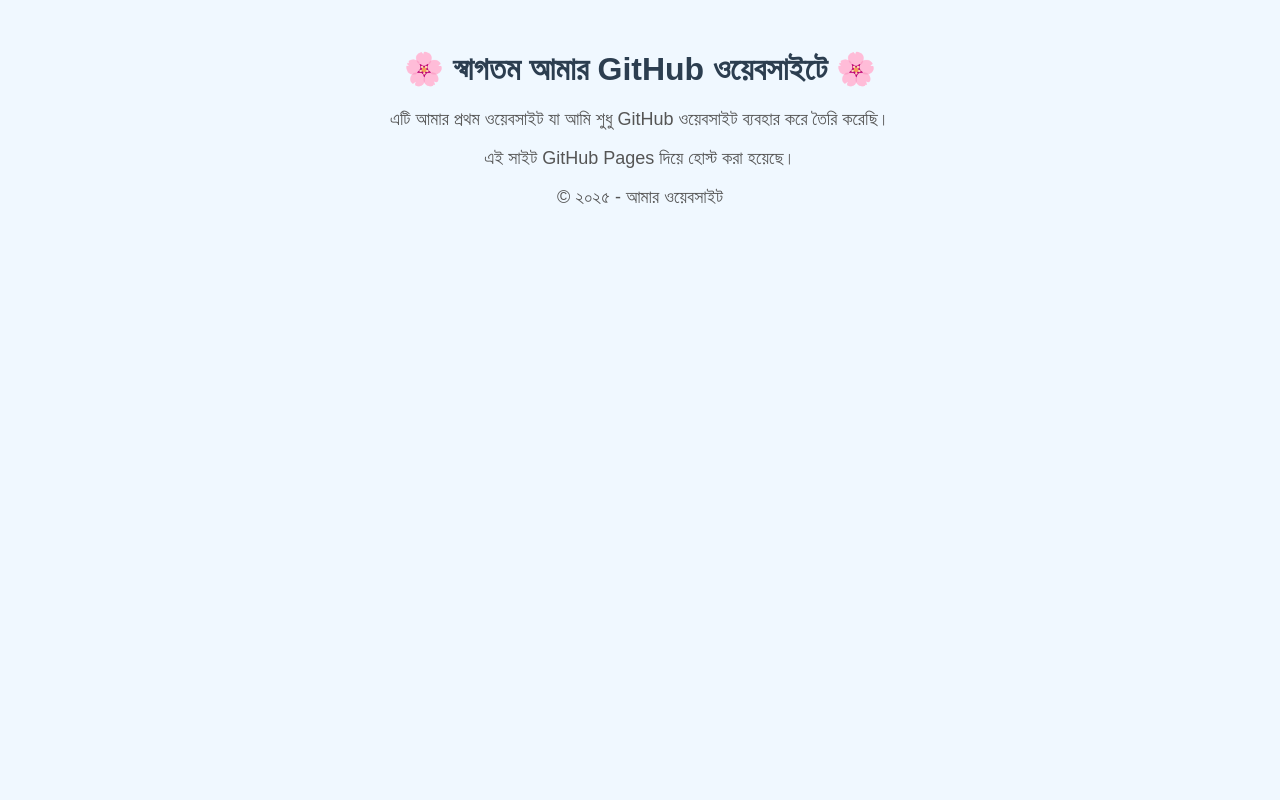
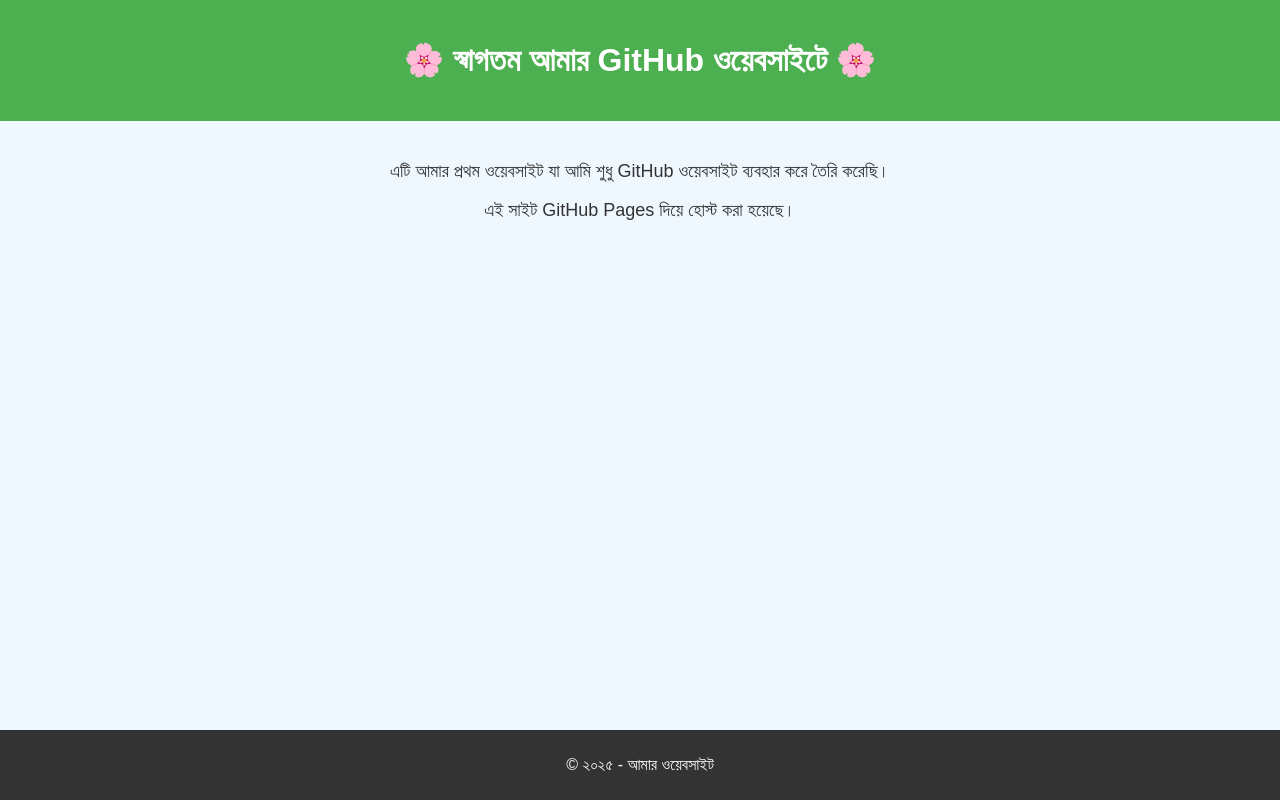
Before and after one commit to shahrear02/practice_website, a plain HTML site: page index.html in a window 1280 px wide. Drawn offline with Linux system fonts and the light colour scheme.

Commit message:
Update style.css

```diff
--- a/style.css
+++ b/style.css
@@ -1,15 +1,28 @@
 body {
     font-family: Arial, sans-serif;
     background-color: #f0f8ff;
+    color: #333;
     text-align: center;
-    margin-top: 50px;
+    margin: 0;
+    padding: 0;
 }
 
-h1 {
-    color: #2c3e50;
+header {
+    background-color: #4CAF50;
+    color: white;
+    padding: 20px 0;
 }
 
-p {
-    color: #555;
+main {
+    margin: 40px 20px;
     font-size: 18px;
 }
+
+footer {
+    background-color: #333;
+    color: white;
+    padding: 10px 0;
+    position: fixed;
+    bottom: 0;
+    width: 100%;
+}
```
